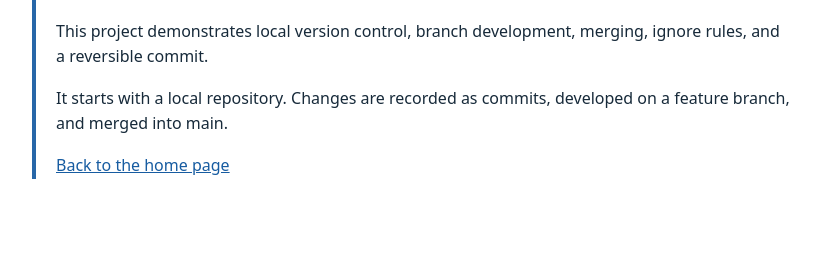
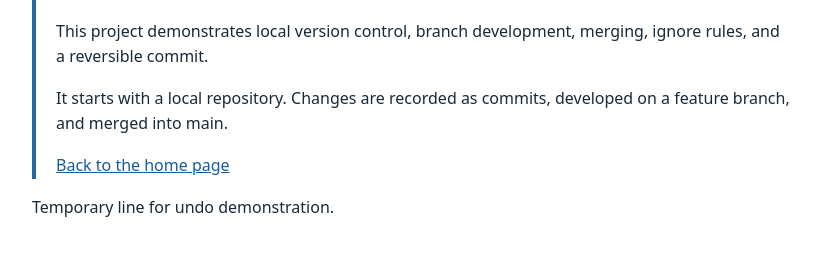
Before and after one commit to pranilpatiltech-cloud/git-workflow-login-test-cases, a plain HTML site: page about.html in a window 1280 px wide. Shown: the part 102-358 px from the top of the page, without its empty margins (228-1048 px from the left). Drawn offline with Linux system fonts and the light colour scheme.

Commit message:
Add temporary change for undo demo

```diff
--- a/about.html
+++ b/about.html
@@ -19,3 +19,5 @@
   </main>
 </body>
 </html>
+
+Temporary line for undo demonstration.
```
